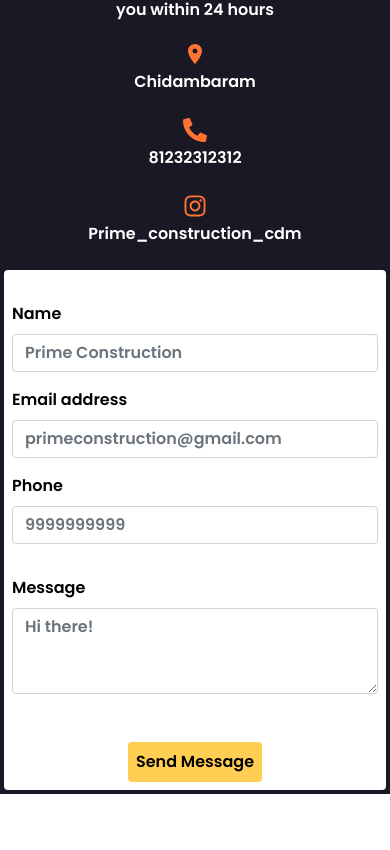
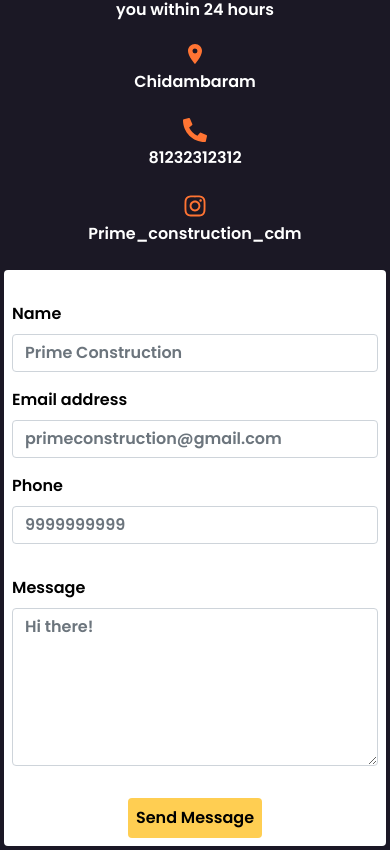
Before and after one commit to LUCIFER-dev-king/primeconstruction, a React (Create React App) app: page / in a window 390 px wide. Shown: the part 2207-3057 px from the top of the page. Before the commit the page ends 3001 px from the top, so only its background shows below. Built offline with nearby package versions, Linux system fonts and the light colour scheme.

Commit message:
textarea fixed

```diff
--- a/src/components/contact.js
+++ b/src/components/contact.js
@@ -7,7 +7,7 @@ import { useForm, ValidationError } from "@formspree/react";
 // #1B2259
 // blue 234AE2
 const Contact = () => {
-  const [state, handleSubmit] = useForm("mnqwqqlv");
+  const [state, handleSubmit] = useForm("xzbobzgj");
   if (state.succeeded) {
     console.log("Thanks for joining!");
   }
@@ -62,7 +62,7 @@ const Contact = () => {
       <div className='container p-1' style={{ fontSize: "1rem" }}>
         <form onSubmit={handleSubmit}>
           <div className='mx-auto rounded-2 bg-white w-100 w-md-75 text-black pb-2'>
-            <div className='d-lg-flex justify-content-around py-4 px-md-4 contact-form'>
+            <div className='d-lg-flex justify-content-around pt-4 pb-2 pb-lg-4 px-md-4 contact-form'>
               <div className='d-md-flex flex-column w-100 p-2 contact-form'>
                 <div className='mb-3'>
                   <label htmlFor='name' className='form-label'>
@@ -113,7 +113,7 @@ const Contact = () => {
                 <textarea
                   className='form-control h-100 text-muted'
                   id='message'
-                  rows='3'
+                  rows='6'
                   name='message'
                   placeholder='Hi there!'
                 ></textarea>
```
